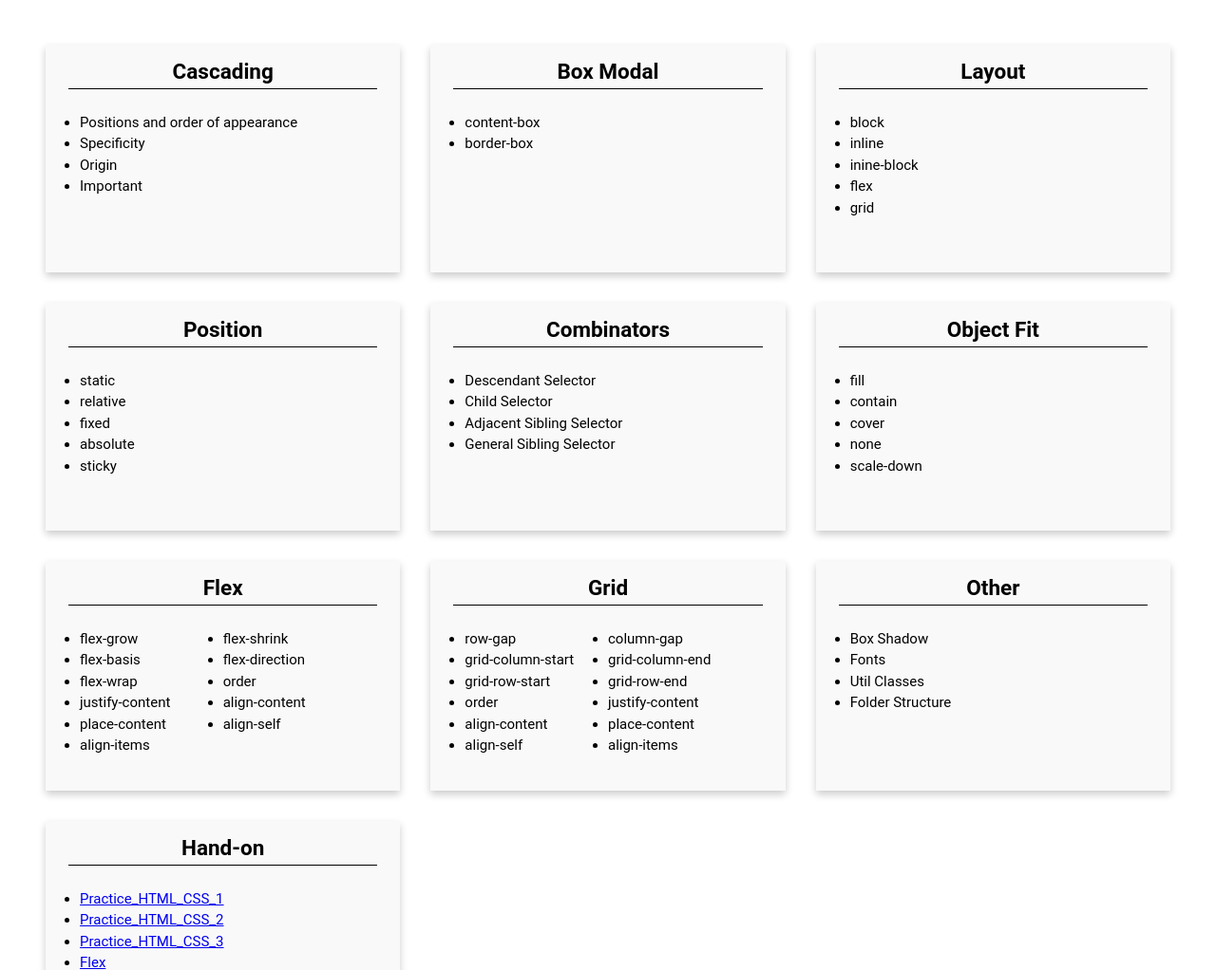
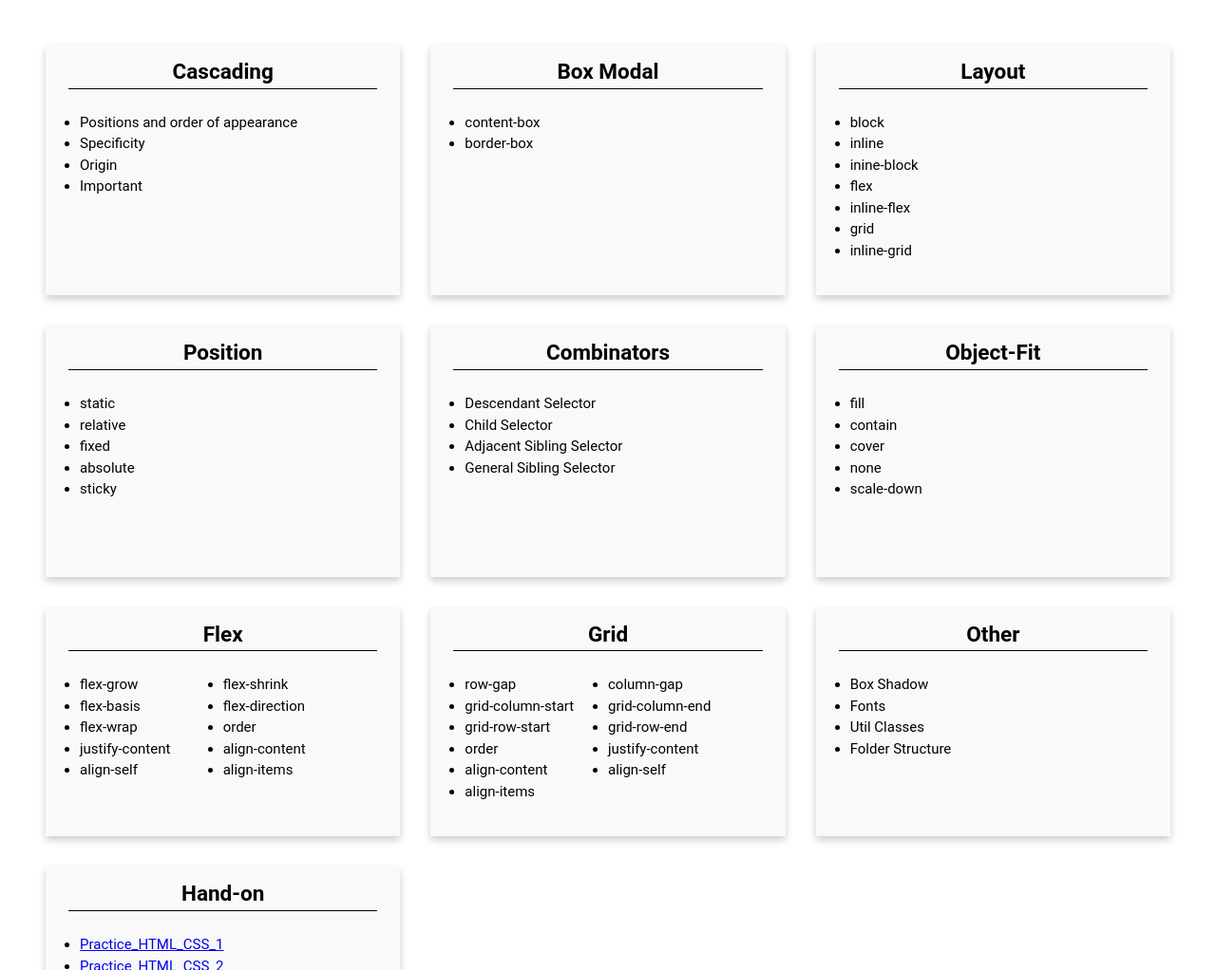
Before and after one commit to vinothgokul/Demo, a plain HTML site: page index.html in a window 1280 px wide. Shown: the part 78-1100 px from the top of the page at 95% size. Drawn offline with Linux system fonts and the light colour scheme.

Commit message:
minor changes

```diff
--- a/index.html
+++ b/index.html
@@ -36,7 +36,9 @@
           <li>inline</li>
           <li>inine-block</li>
           <li>flex</li>
+          <li>inline-flex</li>
           <li>grid</li>
+          <li>inline-grid</li>
         </ul>
       </div>
       <div class="card">
@@ -59,7 +61,7 @@
         </ul>
       </div>
       <div class="card">
-        <h2>Object Fit</h2>
+        <h2>Object-Fit</h2>
         <ul>
           <li>fill</li>
           <li>contain</li>
@@ -79,7 +81,6 @@
           <li>order</li>
           <li>justify-content</li>
           <li>align-content</li>
-          <li>place-content</li>
           <li>align-self</li>
           <li>align-items</li>
         </ul>
@@ -96,7 +97,6 @@
           <li>order</li>
           <li>justify-content</li>
           <li>align-content</li>
-          <li>place-content</li>
           <li>align-self</li>
           <li>align-items</li>
         </ul>
```
